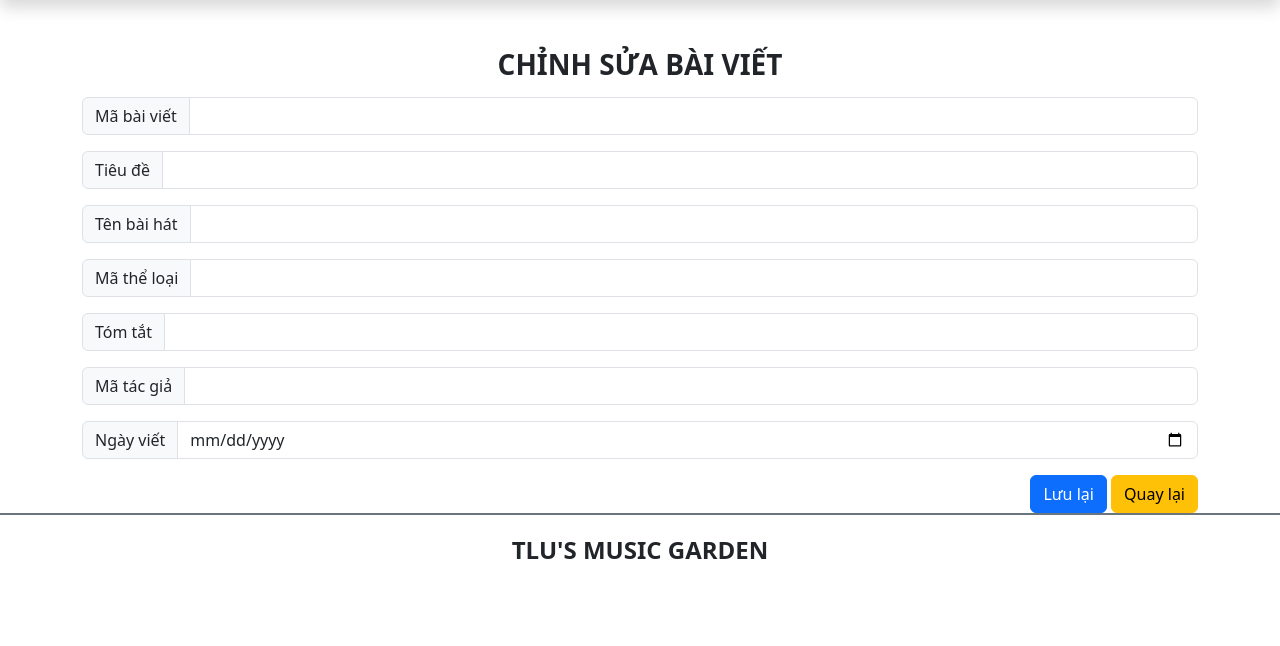
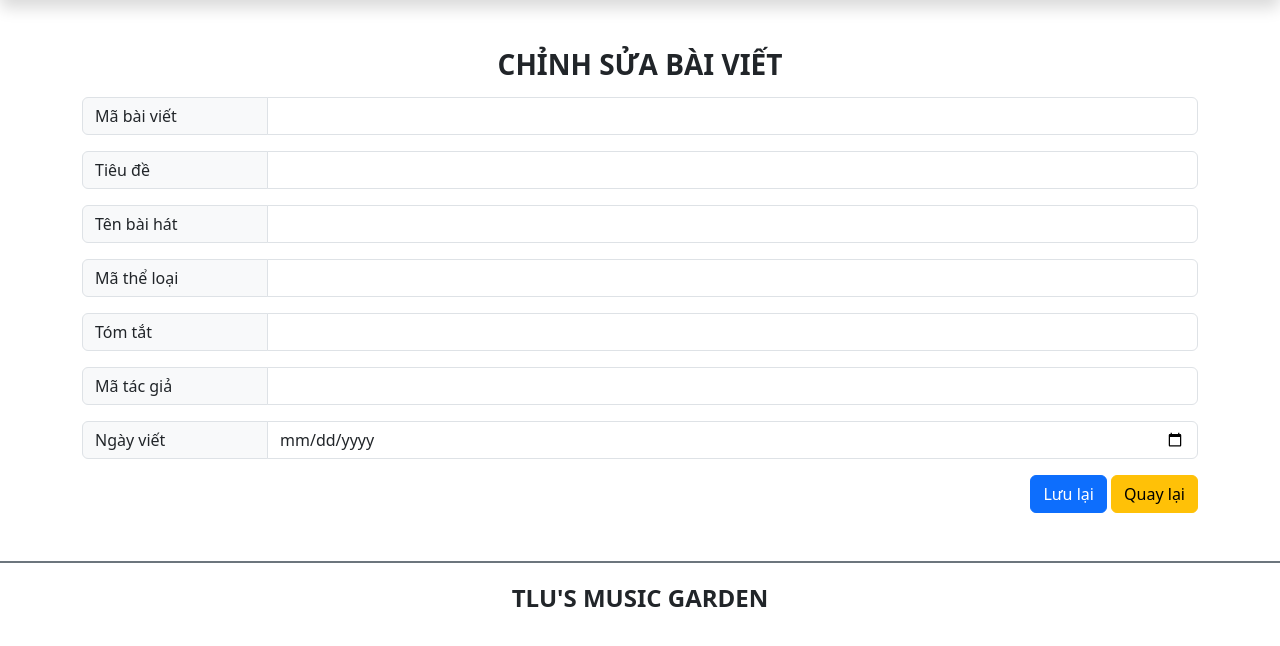
Before and after one commit to ntt0403/CSE485_2023, a PHP site: page /admin/edit_article.php in a window 1280 px wide. Shown: the part 74-720 px from the top of the page. Run offline with PHP 8.4, Linux system fonts and the light colour scheme; data that the repository does not hold is empty; some libraries are stand-ins or nearby versions; some web fonts are replaced.

Commit message:
Chinh sua giao dien admin

```diff
--- a/btth01/admin/edit_article.php
+++ b/btth01/admin/edit_article.php
@@ -44,7 +44,7 @@ if (isset($_POST['Luu_lai'])) { // Thay 'Thêm' thành 'Lưu lại'
     if (empty($ma_bviet) || empty($tieude) || empty($ten_bhat) || empty($ma_tloai) || empty($tomtat) || empty($ma_tgia) || empty($ngayviet)) {
         echo "Vui lòng nhập đầy đủ thông tin!";
     } else {
-        $sql = "UPDATE baiviet SET tieude = :tieude, ten_bhat = :ten_bhat, ma_tloai = :ma_tloai, tomtat = :tomtat, ma_tgia = :ma_tgia, ngayviet = :ngayviet WHERE ma_bviet = :ma_bviet";
+        $sql = "UPDATE baiviet SET tieude = :tieude, ten_bhat = :ten_bhat, ma_tloai = :ma_tloai, tomtat = :tomtat, ma_tgia = :ma_tgia, ngayviet = :ngayviet WHERE ma_bviet = :ma_bviet"; // Đã sửa câu lệnh SQL
         $stmt = $pdo->prepare($sql);
 
         $stmt->execute([
@@ -105,49 +105,50 @@ if (isset($_POST['Luu_lai'])) { // Thay 'Thêm' thành 'Lưu lại'
                 <h3 class="text-center text-uppercase fw-bold">Chỉnh sửa bài viết</h3>
                 <form action="edit_article.php?ma_bviet=<?php echo $ma_bviet; ?>" method="post">
                     <div class="input-group mt-3 mb-3">
-                        <span class="input-group-text">Mã bài viết</span>
-                        <input type="text" class="form-control" name="txtMaBViet" value="<?php echo htmlspecialchars($baiviet['ma_bviet']); ?>" required>
+                        <span class="input-group-text col-2 text-center">Mã bài viết</span>
+                        <input type="text" class="form-control col-10" name="txtMaBViet" value="<?php echo htmlspecialchars($baiviet['ma_bviet']); ?>" required>
                     </div>
 
                     <div class="input-group mt-3 mb-3">
-                        <span class="input-group-text">Tiêu đề</span>
-                        <input type="text" class="form-control" name="txtTieuDe" value="<?php echo htmlspecialchars($baiviet['tieude']); ?>" required>
+                        <span class="input-group-text col-2 text-center">Tiêu đề</span>
+                        <input type="text" class="form-control col-10" name="txtTieuDe" value="<?php echo htmlspecialchars($baiviet['tieude']); ?>" required>
                     </div>
 
                     <div class="input-group mt-3 mb-3">
-                        <span class="input-group-text">Tên bài hát</span>
-                        <input type="text" class="form-control" name="txtTenBhat" value="<?php echo htmlspecialchars($baiviet['ten_bhat']); ?>" required>
+                        <span class="input-group-text col-2 text-center">Tên bài hát</span>
+                        <input type="text" class="form-control col-10" name="txtTenBhat" value="<?php echo htmlspecialchars($baiviet['ten_bhat']); ?>" required>
                     </div>
 
                     <div class="input-group mt-3 mb-3">
-                        <span class="input-group-text">Mã thể loại</span>
-                        <input type="text" class="form-control" name="txtMaTLoai" value="<?php echo htmlspecialchars($baiviet['ma_tloai']); ?>" required>
+                        <span class="input-group-text col-2 text-center">Mã thể loại</span>
+                        <input type="text" class="form-control col-10" name="txtMaTLoai" value="<?php echo htmlspecialchars($baiviet['ma_tloai']); ?>" required>
                     </div>
 
                     <div class="input-group mt-3 mb-3">
-                        <span class="input-group-text">Tóm tắt</span>
-                        <input type="text" class="form-control" name="txtTomTat" value="<?php echo htmlspecialchars($baiviet['tomtat']); ?>" required>
+                        <span class="input-group-text col-2 text-center">Tóm tắt</span>
+                        <input type="text" class="form-control col-10" name="txtTomTat" value="<?php echo htmlspecialchars($baiviet['tomtat']); ?>" required>
                     </div>
 
                     <div class="input-group mt-3 mb-3">
-                        <span class="input-group-text">Mã tác giả</span>
-                        <input type="text" class="form-control" name="txtMaTGia" value="<?php echo htmlspecialchars($baiviet['ma_tgia']); ?>" required>
+                        <span class="input-group-text col-2 text-center">Mã tác giả</span>
+                        <input type="text" class="form-control col-10" name="txtMaTGia" value="<?php echo htmlspecialchars($baiviet['ma_tgia']); ?>" required>
                     </div>
 
                     <div class="input-group mt-3 mb-3">
-                        <span class="input-group-text">Ngày viết</span>
-                        <input type="date" class="form-control" name="ngayviet" value="<?php echo htmlspecialchars($baiviet['ngayviet']); ?>" required>
+                        <span class="input-group-text col-2 text-center">Ngày viết</span>
+                        <input type="date" class="form-control col-10" name="ngayviet" value="<?php echo htmlspecialchars($baiviet['ngayviet']); ?>" required>
                     </div>
 
-                    <div class="form-group float-end ">
+                    <div class="form-group float-end">
                         <button type="submit" name="Luu_lai" class="btn btn-primary">Lưu lại</button>
-                        <a href="article.php" class="btn btn-warning ">Quay lại</a>
+                        <a href="article.php" class="btn btn-warning">Quay lại</a>
                     </div>
                 </form>
+
             </div>
         </div>
     </main>
-    <footer class="bg-white d-flex justify-content-center align-items-center border-top border-secondary border-2" style="height:80px">
+    <footer class="bg-white d-flex justify-content-center align-items-center border-top border-secondary border-2 my-5" style="height:80px">
         <h4 class="text-center text-uppercase fw-bold">TLU's music garden</h4>
     </footer>
     <script src="https://cdn.jsdelivr.net/npm/bootstrap@5.3.0-alpha1/dist/js/bootstrap.bundle.min.js" integrity="sha384-w76AqPfDkMBDXo30jS1Sgez6pr3x5MlQ1ZAGC+nuZB+EYdgRZgiwxhTBTkF7CXvN" crossorigin="anonymous"></script>
--- a/btth01/login.php
+++ b/btth01/login.php
@@ -28,7 +28,6 @@
         } else {
             echo '<div class="alert alert-danger" role="alert"> Tài khoản hoặc mật khẩu sai! </div>';
         }
-
     }
 ?>
 <body>
--- a/btth01/search.php
+++ b/btth01/search.php
@@ -1,7 +1,7 @@
 <?php
     if (isset($_GET['query']))
     {
-        $query = trim(preg_replace('/\s+/', ' ', $_GET['query'])); // Loại bỏ các khoảng trắng thừa
+        $query = trim(preg_replace('/\s+/', ' ', $_GET['query']));
         echo "Giá trị query: " . $query . "<br>";
 
         if (strcasecmp($query, 'Cây, lá và gió') === 0) {
@@ -28,6 +28,4 @@
             echo "Không tìm thấy nội dung.";
         }
     }
-
-
 ?>
```
Also changed, not shown: btth01/admin/article.php (+14 -16 lines), btth01/admin/author.php (+5 -5 lines), btth01/admin/category.php (+5 -5 lines), btth01/admin/edit_category.php (+5 -5 lines), README.md.
